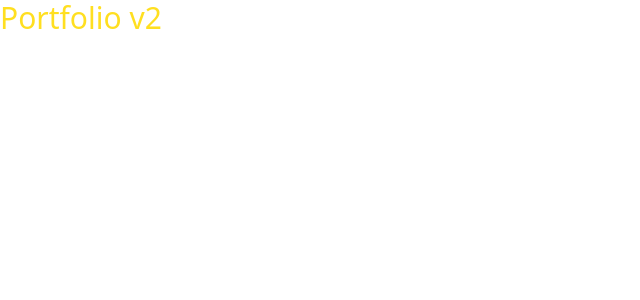
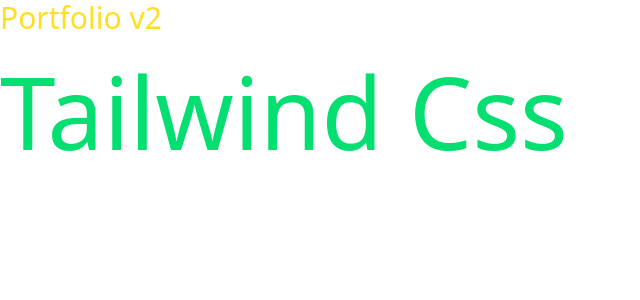
Before and after one commit to Ashu112/Portfolio-v2, a Next.js app: page / in a window 1280 px wide. Shown: the top 300 px of the page, without its empty margins (0-640 px from the left). Built offline with nearby package versions, Linux system fonts and the light colour scheme.

Commit message:
tailwind test

```diff
--- a/src/app/page.tsx
+++ b/src/app/page.tsx
@@ -4,6 +4,7 @@
     <div>
       <main>
        <h1 className="text-3xl text-yellow-300">Portfolio v2</h1>
+       <h2 className="text-[100px] text-green-400">Tailwind Css</h2>
       </main>
     </div>
   );
```
